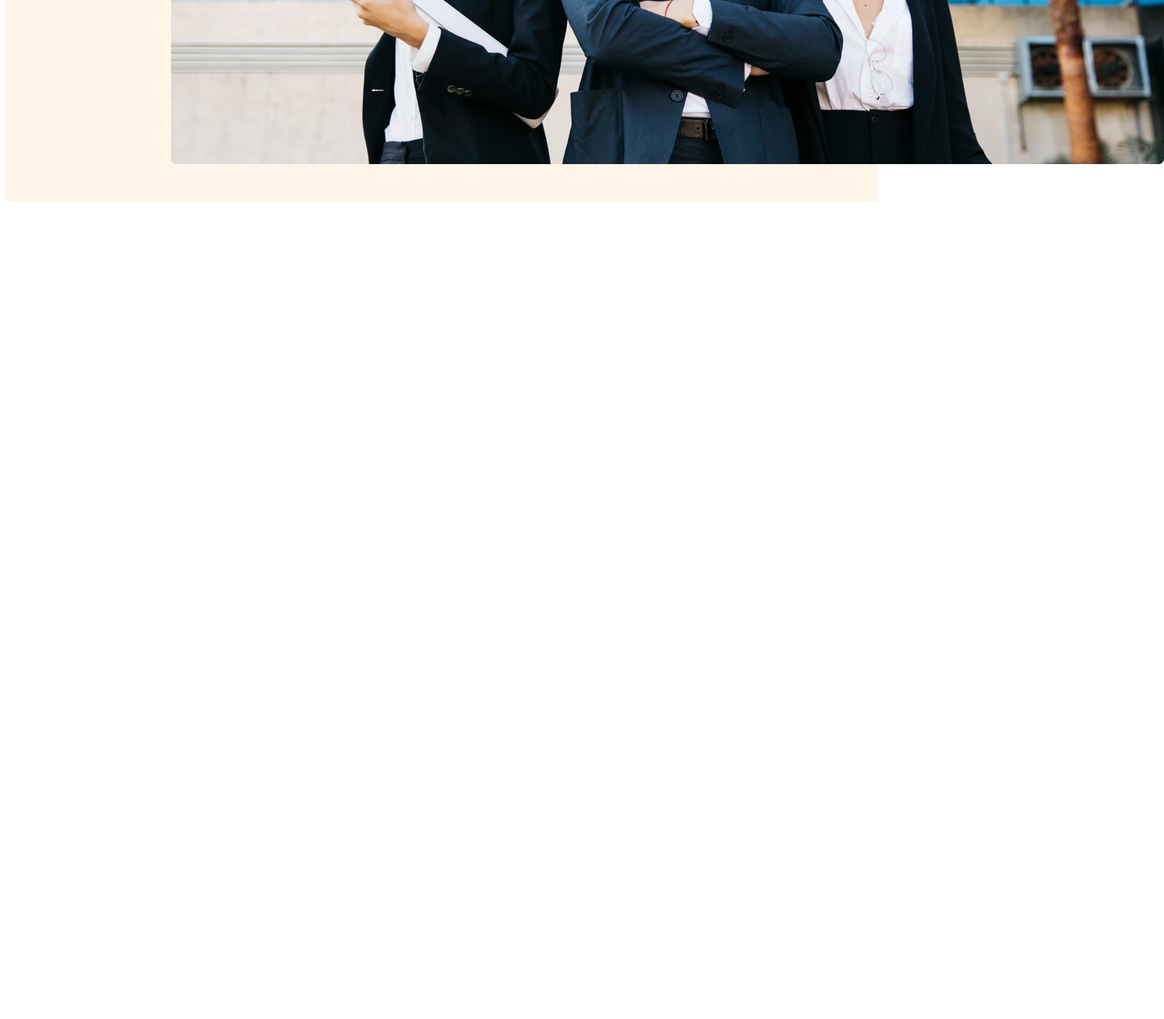
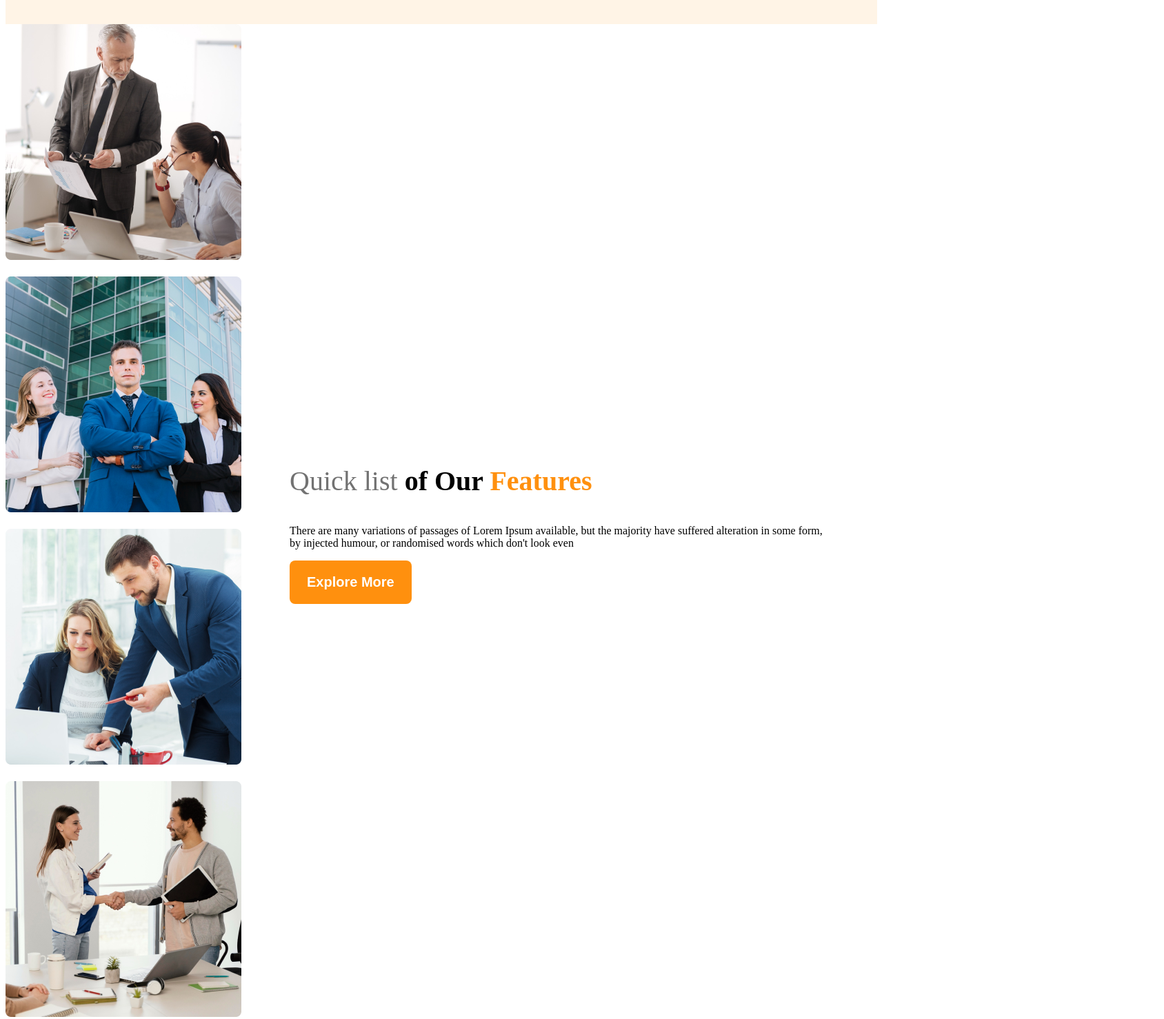
Before and after one commit to utshamondal4418/g3-architects-website, a plain HTML site: page index.html in a window 1280 px wide. Shown: the part 968-2446 px from the top of the page at 69% size, 1688 px wide, since content can reach past the window. Before the commit the page ends 1268 px from the top, so only its background shows below. Drawn offline with Linux system fonts and the light colour scheme.

Commit message:
features content added

```diff
--- a/index.html
+++ b/index.html
@@ -7,6 +7,7 @@
     <link rel="stylesheet" href="styles/architect.css">
 </head>
 <body>
+    <!-- header start -->
     <header>
     <nav>
     <h3 class="nav-title">G3 Architects</h3>
@@ -26,8 +27,22 @@
         <img src="images/banner.png" alt="">
     </div>
     </header>
+    <!-- header end -->
     <main>
-
+        <!-- features section -->
+         <section class="teams-container">
+            <div class="teams-img-container">
+                <img src="images/team1.png" alt="">
+                <img src="images/team2.png" alt="">
+                <img src="images/team3.png" alt="">
+                <img src="images/team4.png" alt="">
+            </div>
+            <div class="teams-content">
+                <h3 class="teams-title"><span class="quick-list">Quick list</span> <span>of Our</span> <span class="text-features">Features</span></h3>
+                <p class="teams-description">There are many variations of passages of Lorem Ipsum available, but the majority have suffered alteration in some form, by injected humour, or randomised words which don't look even</p>
+            <button class="btn-primary">Explore More</button>
+            </div>
+         </section>
     </main>
     <footer>
 
--- a/styles/architect.css
+++ b/styles/architect.css
@@ -14,7 +14,14 @@
 }
 }
 .btn-primary{
-
+  border-radius: 8px;
+  color: #FFF;
+background: #FF900E;
+font-size: 1.25rem;
+padding:20px 25px ;
+font-weight: 600;
+cursor: pointer;
+border: 0;
 }
 /* header styles */
 header{
@@ -60,3 +67,57 @@ nav li a {
 .banner-description{
   color: #424242;
 }
+.banner img{
+  margin-top: 20px;
+  width: 100%;
+}
+
+
+/* responsive media queries */
+/* mobile devices */
+@media screen and (max-width:576px) {
+  header(
+    padding: 20px;
+  )
+  nav{
+    flex-direction: column;
+  }
+}
+/* tablet or medium devices */
+@media screen and (min-width:576px) and (max-width:960px) {
+  header(
+    padding: 50px;)
+  nav{
+    flex-direction: column;
+  }
+}
+/* main styles */
+main{
+  max-width: 1440px;
+  margin: 0 auto;
+}
+/* teams styles */
+.teams-container{
+  display: flex;
+  align-items: center;
+}
+.teams-img-container{
+  display: grid;
+  grid-template-columns: repeat(2 1fr);
+  gap: 1.5rem;
+}
+.teams-content{
+  padding-right: 70px;
+  padding-left: 70px;
+}
+.teams-title{
+  font-size: 2.5rem;
+}
+.teams-title .quick-list{
+color: #727272;
+font-weight: 500;
+}
+.teams-title .text-features{
+  color: #FF900E;
+  font-weight: 700px;
+}
```
